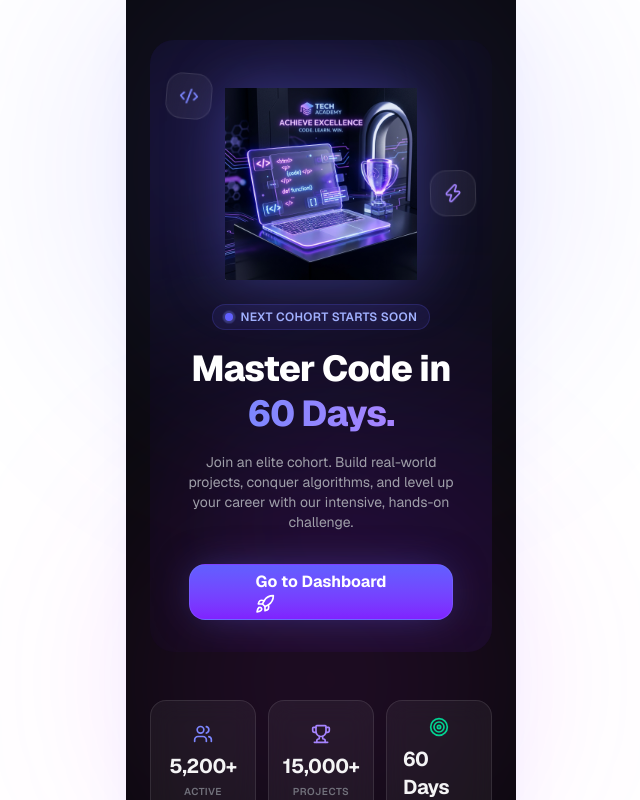
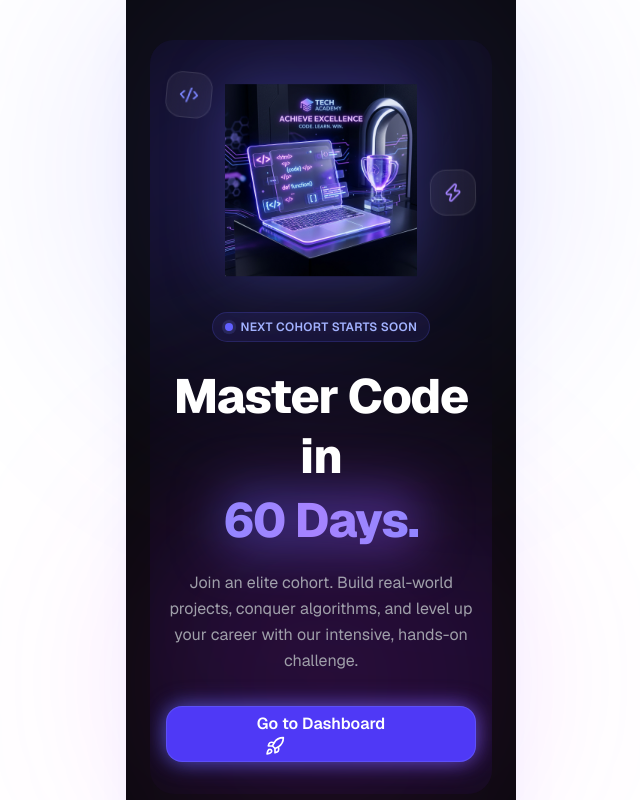
Before and after one commit to Anivaran2006/abtalks-redesign, a Next.js app: page / in a window 1280 px wide. Shown: the top 800 px of the page, without its empty margins (319-959 px from the left). Built offline with nearby package versions, Linux system fonts and the light colour scheme.

Commit message:
Fix chat history hydration bug and refine landing page hero animations

```diff
--- a/src/app/chat/page.tsx
+++ b/src/app/chat/page.tsx
@@ -76,7 +76,7 @@ export default function ChatPage() {
           </div>
 
           <AnimatePresence initial={false}>
-            {chatHistory.map((msg, index) => {
+            {(chatHistory || []).map((msg, index) => {
               const isUser = msg.role === "user";
               return (
                 <motion.div
--- a/src/components/features/landing/Hero.tsx
+++ b/src/components/features/landing/Hero.tsx
@@ -1,7 +1,7 @@
 "use client";
 
 import * as React from "react";
-import { motion } from "framer-motion";
+import { motion, useReducedMotion, Variants } from "framer-motion";
 import Image from "next/image";
 import { Button } from "@/components/ui/Button";
 import { Rocket, Code2, Zap } from "lucide-react";
@@ -10,56 +10,101 @@ import { useAppContext } from "@/context/AppContext";
 
 export function Hero() {
   const { isAuthenticated } = useAppContext();
+  const shouldReduceMotion = useReducedMotion();
+
+  const containerVariants: Variants = {
+    hidden: { opacity: 0 },
+    show: {
+      opacity: 1,
+      transition: {
+        staggerChildren: 0.15,
+        delayChildren: 0.1,
+      },
+    },
+  };
+
+  const itemFadeUp: Variants = {
+    hidden: { opacity: 0, y: shouldReduceMotion ? 0 : 20 },
+    show: { opacity: 1, y: 0, transition: { duration: 0.6, ease: [0.16, 1, 0.3, 1] } },
+  };
+
+  const itemScale: Variants = {
+    hidden: { opacity: 0, scale: shouldReduceMotion ? 1 : 0.95 },
+    show: { opacity: 1, scale: 1, transition: { duration: 0.6, ease: [0.16, 1, 0.3, 1] } },
+  };
+
+  // Gentle floating effect for the hero image
+  const floatingAnimation = shouldReduceMotion
+    ? {}
+    : {
+        y: [-4, 4],
+        transition: {
+          duration: 3,
+          repeat: Infinity,
+          repeatType: "reverse" as const,
+          ease: "easeInOut" as const,
+        },
+      };
 
   return (
     <section className="relative w-full flex flex-col items-center pt-12 pb-8 overflow-hidden rounded-3xl mt-4">
       {/* Animated Background Gradients */}
       <div className="absolute inset-0 pointer-events-none">
         <motion.div
-          animate={{
+          animate={
+            shouldReduceMotion
+              ? {}
+              : {
                   scale: [1, 1.2, 1],
                   opacity: [0.3, 0.5, 0.3],
                   rotate: [0, 90, 0],
-          }}
+                }
+          }
           transition={{ duration: 10, repeat: Infinity, ease: "linear" }}
           className="absolute -top-[20%] -left-[20%] w-[70%] h-[70%] rounded-full bg-indigo-600/30 blur-[80px]"
         />
         <motion.div
-          animate={{
+          animate={
+            shouldReduceMotion
+              ? {}
+              : {
                   scale: [1, 1.5, 1],
                   opacity: [0.2, 0.4, 0.2],
                   rotate: [0, -90, 0],
-          }}
+                }
+          }
           transition={{ duration: 12, repeat: Infinity, ease: "linear" }}
           className="absolute -bottom-[10%] -right-[10%] w-[60%] h-[60%] rounded-full bg-violet-600/30 blur-[60px]"
         />
       </div>
 
-      {/* Floating Shapes */}
+      {/* Floating Shapes - Hidden on very small screens to avoid clutter */}
       <motion.div
-        animate={{ y: [0, -15, 0], rotate: [0, 10, 0] }}
+        animate={shouldReduceMotion ? {} : { y: [0, -15, 0], rotate: [0, 10, 0] }}
         transition={{ duration: 5, repeat: Infinity, ease: "easeInOut" }}
-        className="absolute top-10 left-4 bg-white/5 backdrop-blur-md border border-white/10 p-3 rounded-2xl"
+        className="absolute top-10 left-4 bg-white/5 backdrop-blur-md border border-white/10 p-3 rounded-2xl hidden sm:block"
       >
         <Code2 className="w-5 h-5 text-indigo-400" />
       </motion.div>
 
       <motion.div
-        animate={{ y: [0, 15, 0], rotate: [0, -10, 0] }}
+        animate={shouldReduceMotion ? {} : { y: [0, 15, 0], rotate: [0, -10, 0] }}
         transition={{ duration: 6, repeat: Infinity, ease: "easeInOut", delay: 1 }}
-        className="absolute top-32 right-4 bg-white/5 backdrop-blur-md border border-white/10 p-3 rounded-2xl"
+        className="absolute top-32 right-4 bg-white/5 backdrop-blur-md border border-white/10 p-3 rounded-2xl hidden sm:block"
       >
         <Zap className="w-5 h-5 text-violet-400" />
       </motion.div>
 
       {/* Main Content */}
-      <div className="relative z-10 flex flex-col items-center text-center px-4">
       <motion.div
-          initial={{ opacity: 0, scale: 0.9 }}
-          animate={{ opacity: 1, scale: 1 }}
-          transition={{ duration: 0.5 }}
-          className="relative w-48 h-48 mb-6 drop-shadow-[0_0_30px_rgba(99,102,241,0.4)]"
+        variants={containerVariants}
+        initial="hidden"
+        animate="show"
+        className="relative z-10 flex flex-col items-center text-center px-4 w-full max-w-sm mx-auto"
       >
+        {/* Hero Image */}
+        <motion.div variants={itemFadeUp} className="relative mb-8 drop-shadow-[0_0_30px_rgba(99,102,241,0.3)]">
+          <motion.div animate={floatingAnimation} className="relative w-48 h-48">
             <Image
               src="/hero-illustration.png"
               alt="60 Day Coding Challenge"
@@ -68,12 +113,12 @@ export function Hero() {
               priority
             />
           </motion.div>
+        </motion.div>
 
+        {/* Cohort Badge */}
         <motion.div
-          initial={{ opacity: 0, y: 20 }}
-          animate={{ opacity: 1, y: 0 }}
-          transition={{ duration: 0.5, delay: 0.1 }}
-          className="inline-flex items-center gap-2 px-3 py-1 rounded-full bg-indigo-500/10 border border-indigo-500/20 text-indigo-300 text-xs font-semibold tracking-wide uppercase mb-4"
+          variants={itemScale}
+          className="inline-flex items-center justify-center gap-2 px-3 py-1.5 rounded-full bg-indigo-500/10 border border-indigo-500/20 text-indigo-300 text-[11px] sm:text-xs font-semibold tracking-wide uppercase mb-6"
         >
           <span className="relative flex h-2 w-2">
             <span className="animate-ping absolute inline-flex h-full w-full rounded-full bg-indigo-400 opacity-75"></span>
@@ -82,41 +127,62 @@ export function Hero() {
           Next Cohort Starts Soon
         </motion.div>
 
+        {/* Headline */}
         <motion.h1
-          initial={{ opacity: 0, y: 20 }}
-          animate={{ opacity: 1, y: 0 }}
-          transition={{ duration: 0.5, delay: 0.2 }}
-          className="text-4xl font-extrabold tracking-tight text-white mb-4 leading-tight"
+          variants={itemFadeUp}
+          className="text-4xl sm:text-5xl font-extrabold tracking-tight text-white mb-5 leading-tight"
         >
           Master Code in <br />
-          <span className="text-transparent bg-clip-text bg-gradient-to-r from-indigo-400 to-violet-400">
+          <span className="relative inline-block mt-1">
+            {/* Shimmer/Pulse effect behind the text */}
+            <motion.span
+              animate={shouldReduceMotion ? {} : { opacity: [0.3, 0.6, 0.3] }}
+              transition={{ duration: 2, repeat: Infinity, ease: "easeInOut" }}
+              className="absolute inset-0 bg-gradient-to-r from-indigo-500 to-violet-500 blur-xl mix-blend-screen rounded-lg"
+            ></motion.span>
+
+            {/* Animated Gradient Text */}
+            <motion.span
+              animate={shouldReduceMotion ? {} : { backgroundPosition: ["0% 50%", "100% 50%", "0% 50%"] }}
+              transition={{ duration: 5, repeat: Infinity, ease: "linear" }}
+              className="relative text-transparent bg-clip-text bg-gradient-to-r from-indigo-400 via-violet-400 to-indigo-400 bg-[length:200%_auto]"
+            >
               60 Days.
+            </motion.span>
           </span>
         </motion.h1>
 
+        {/* Description */}
         <motion.p
-          initial={{ opacity: 0, y: 20 }}
-          animate={{ opacity: 1, y: 0 }}
-          transition={{ duration: 0.5, delay: 0.3 }}
-          className="text-sm text-zinc-400 mb-8 max-w-[280px]"
+          variants={itemFadeUp}
+          className="text-sm sm:text-base text-zinc-400 mb-8 max-w-[320px] leading-relaxed"
         >
           Join an elite cohort. Build real-world projects, conquer algorithms, and level up your career with our intensive, hands-on challenge.
         </motion.p>
 
+        {/* CTA */}
+        <motion.div variants={itemFadeUp} className="w-full flex justify-center">
+          <Link href={isAuthenticated ? "/dashboard" : "/signup"} className="w-full relative group block">
+            {/* Subtle animated glow behind the button */}
             <motion.div
-          initial={{ opacity: 0, y: 20 }}
-          animate={{ opacity: 1, y: 0 }}
-          transition={{ duration: 0.5, delay: 0.4 }}
-          className="flex w-full px-2"
+              animate={shouldReduceMotion ? {} : { opacity: [0.3, 0.5, 0.3] }}
+              transition={{ duration: 3, repeat: Infinity, ease: "easeInOut" }}
+              className="absolute inset-0 bg-gradient-to-r from-indigo-500 to-violet-500 rounded-2xl blur-md group-hover:opacity-70 group-hover:blur-lg transition-all duration-500"
+            ></motion.div>
+
+            {/* Button */}
+            <motion.div whileHover={{ scale: 1.02 }} whileTap={{ scale: 0.98 }}>
+              <Button
+                size="lg"
+                className="relative w-full h-14 rounded-2xl bg-indigo-600 hover:bg-indigo-500 text-white font-semibold text-base shadow-[0_0_20px_-5px_rgba(99,102,241,0.5)] border border-indigo-400/30 flex flex-row items-center justify-center flex-nowrap whitespace-nowrap overflow-hidden transition-colors"
               >
-          <Link href={isAuthenticated ? "/dashboard" : "/signup"} className="w-full">
-            <Button size="lg" className="w-full gap-2 text-base h-14 rounded-2xl shadow-[0_0_40px_-10px_rgba(99,102,241,0.5)] hover:shadow-[0_0_60px_-15px_rgba(99,102,241,0.7)] transition-shadow">
-              {isAuthenticated ? "Go to Dashboard" : "Join the Challenge"}
-              <Rocket className="w-5 h-5" />
+                <span>{isAuthenticated ? "Go to Dashboard" : "Join the Challenge"}</span>
+                <Rocket className="w-5 h-5 shrink-0 ml-2" />
               </Button>
+            </motion.div>
           </Link>
         </motion.div>
-      </div>
+      </motion.div>
     </section>
   );
 }
--- a/src/context/AppContext.tsx
+++ b/src/context/AppContext.tsx
@@ -88,7 +88,8 @@ export function AppProvider({ children }: { children: React.ReactNode }) {
     const saved = localStorage.getItem("abtalks_state");
     if (saved) {
       try {
-        setState(JSON.parse(saved));
+        const parsed = JSON.parse(saved);
+        setState((prev) => ({ ...prev, ...parsed }));
       } catch (e) {
         console.error("Failed to parse local storage state", e);
       }
```
Lines whose indentation alone changed are shown as unchanged.
